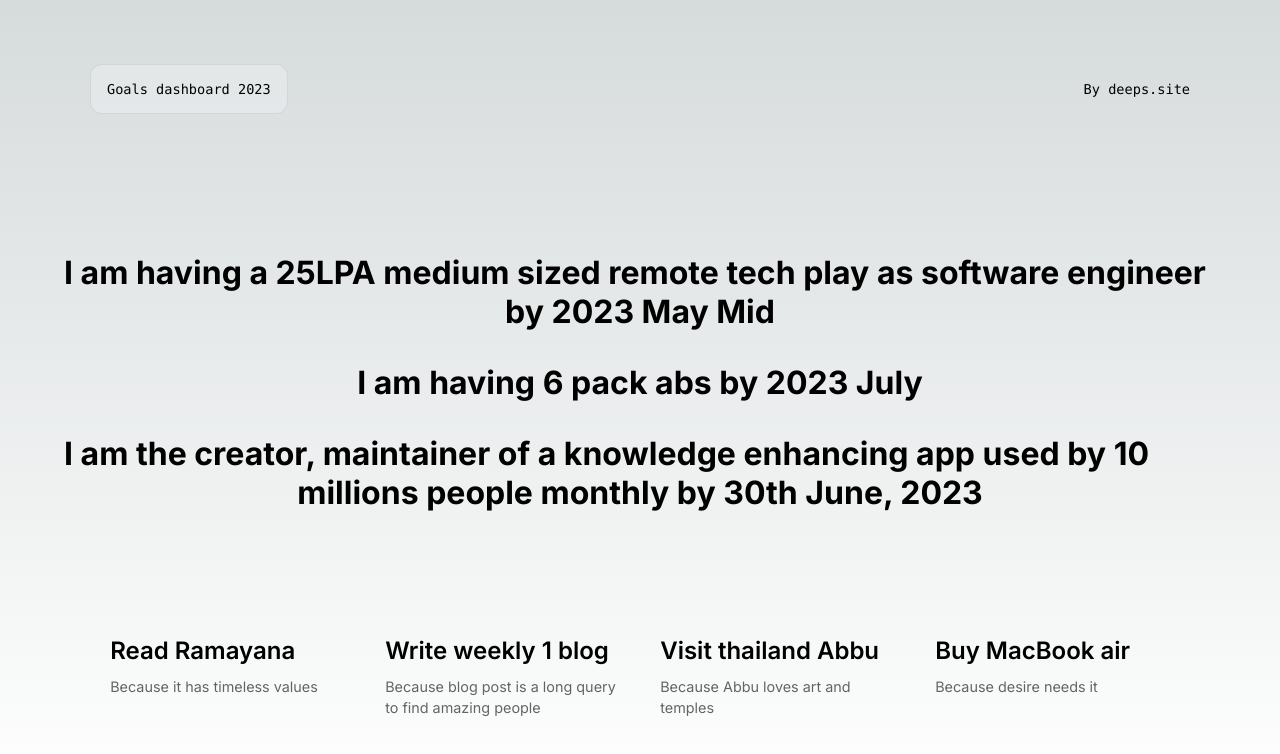
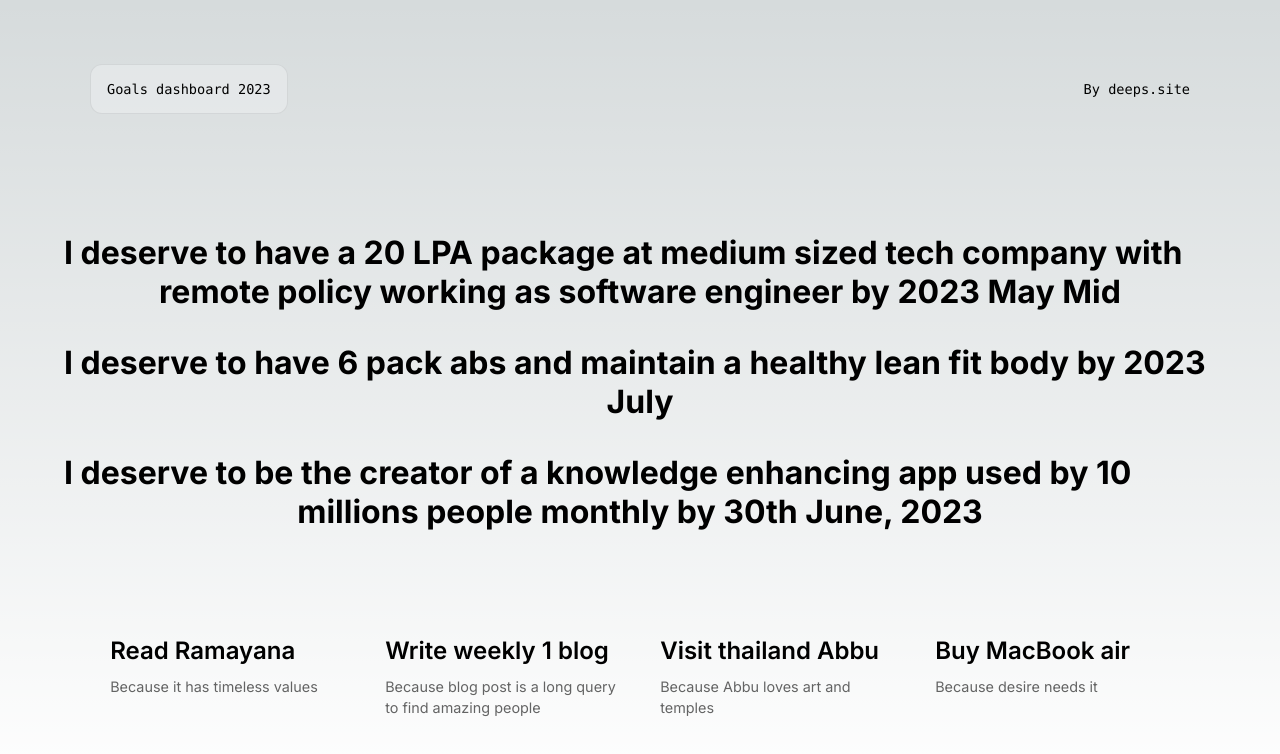
Before and after one commit to soulbliss/ams, a Next.js app: page / in a window 1280 px wide. Shown: the top 754 px of the page. Built offline with nearby package versions, Linux system fonts and the light colour scheme.

Commit message:
update prompts

```diff
--- a/app/page.js
+++ b/app/page.js
@@ -11,9 +11,9 @@ export default function Home() {
       </div>
 
       <div className={styles.center}>
-        <div className={styles.title}>I am having a 25LPA medium sized remote tech play as software engineer by 2023 May Mid</div>
-        <div className={styles.title}>I am having 6 pack abs by 2023 July</div>
-        <div className={styles.title}>I am the creator, maintainer of a knowledge enhancing app used by 10 millions people monthly by 30th June, 2023</div>
+        <div className={styles.title}>I deserve to have a 20 LPA package at medium sized tech company with remote policy working as software engineer by 2023 May Mid</div>
+        <div className={styles.title}>I deserve to have 6 pack abs and maintain a healthy lean fit body by 2023 July</div>
+        <div className={styles.title}>I deserve to be the creator of a knowledge enhancing app used by 10 millions people monthly by 30th June, 2023</div>
       </div>
 
       <div className={styles.grid}>
```
